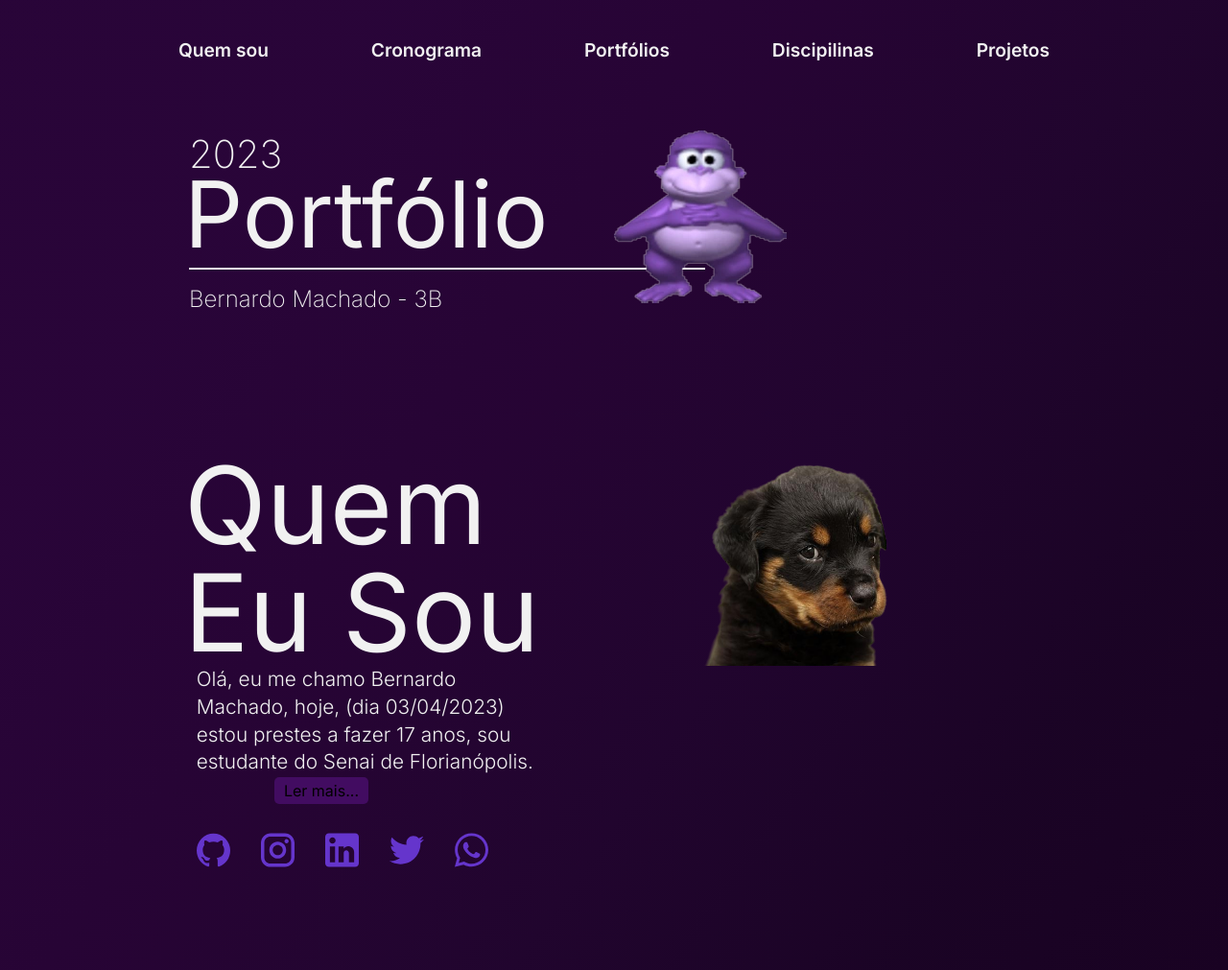
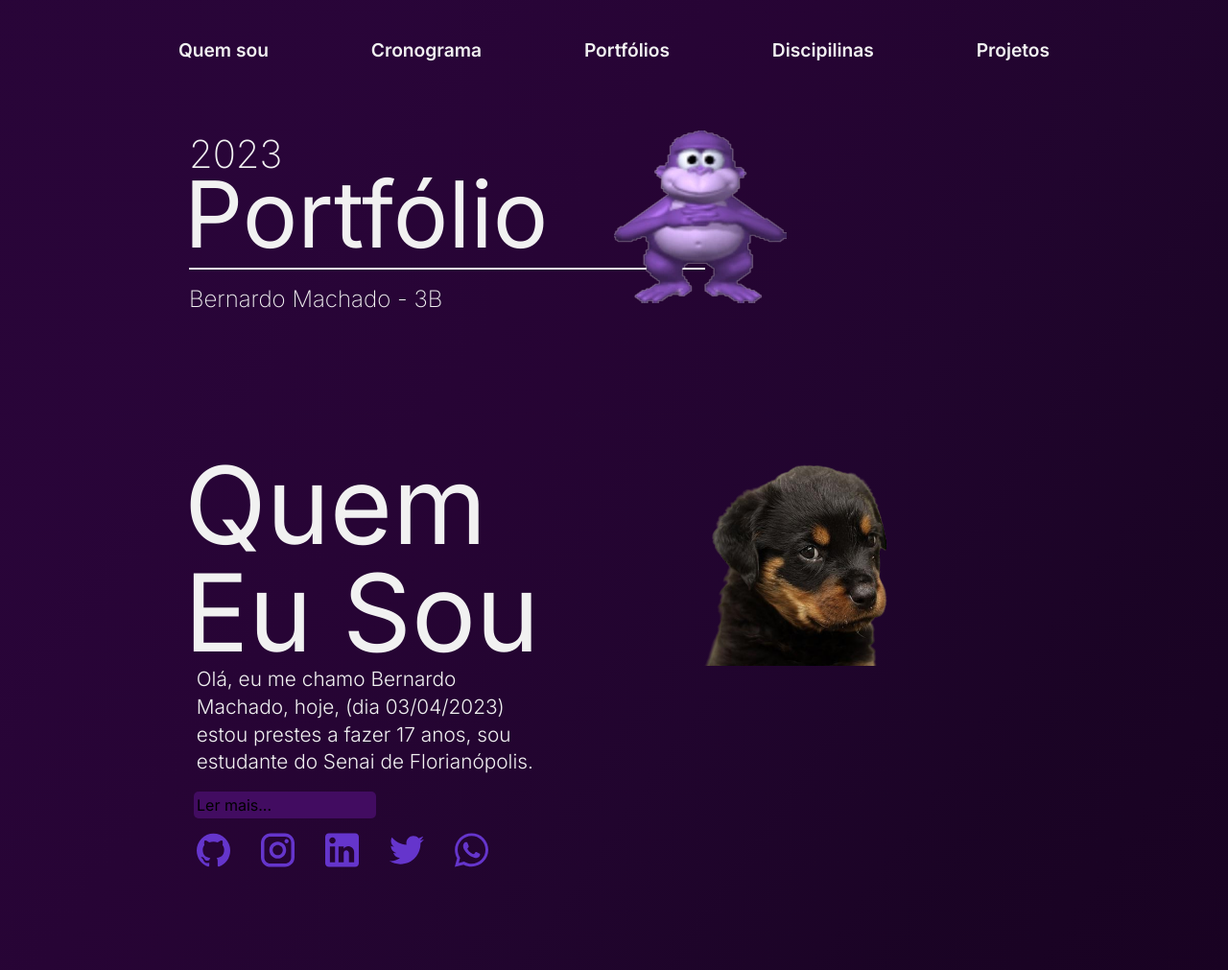
Before and after one commit to BeMachado23/Portfolio-3B, a plain HTML site: page index.html in a window 1280 px wide. Shown: the top 1011 px of the page at 96% size. Drawn offline with Linux system fonts and the light colour scheme; a script that the page names is missing.

Commit message:
Add files via upload

```diff
--- a/css/quemsou.css
+++ b/css/quemsou.css
@@ -24,6 +24,7 @@
 
 .quemsou1stChild{
     margin-left: 12rem;
+
 }
 
 .quemsou1stChild p{
@@ -37,12 +38,13 @@
 
 .quemsou1stChild label{
     position: absolute;
-    bottom: 0px;
-    right: 16rem;
+    bottom: -15px;
+    right: 15.5rem;
+    left: 10px;
     background-color:#420c61;
     border-radius: 5px;
     border: none;
-    padding: 4px 10px;
+    padding: 4px 3px;
     transition: background-color 0.3s ease-in-out;
     overflow: hidden;
     transition: .25s;
--- a/index.html
+++ b/index.html
@@ -52,7 +52,7 @@
                             Sobre falar de mim mesmo, eu tento continuar na busca de me expressar melhor. Apesar da leve dificuldade, acredito que sou um cara sincero e carinhoso (talvez?). Infelizmente, também sou arrogante e estressado. Costumo ter interesse em conhecer novos pontos de vista sobre as coisas, para que eu possa expandir meu conhecimento.<br><br> Também gosto de conhecer novas pessoas que vivem no mesmo meio que eu ou em meios que me interessam.
                             </p>
                         <label for="ch" class="lerMais">Ler menos...</label>
-                        <img class = "curriculo" src="../img/CurriculoKaua.png">
+                        <img class = "curriculo" src="CURRICULO DPS">
                     </div>
                 </div>
                 <div class="socialMedia">
```
